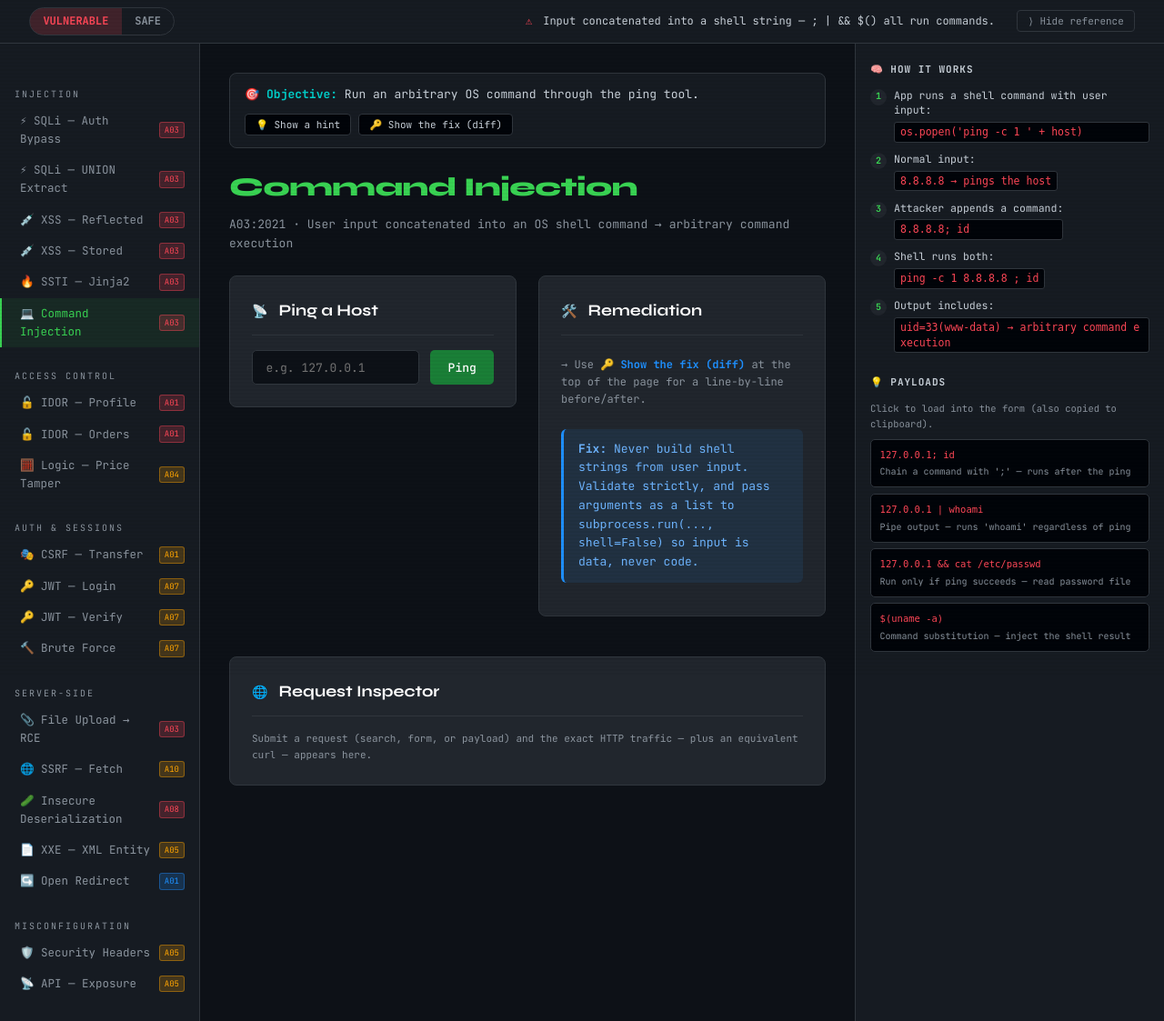
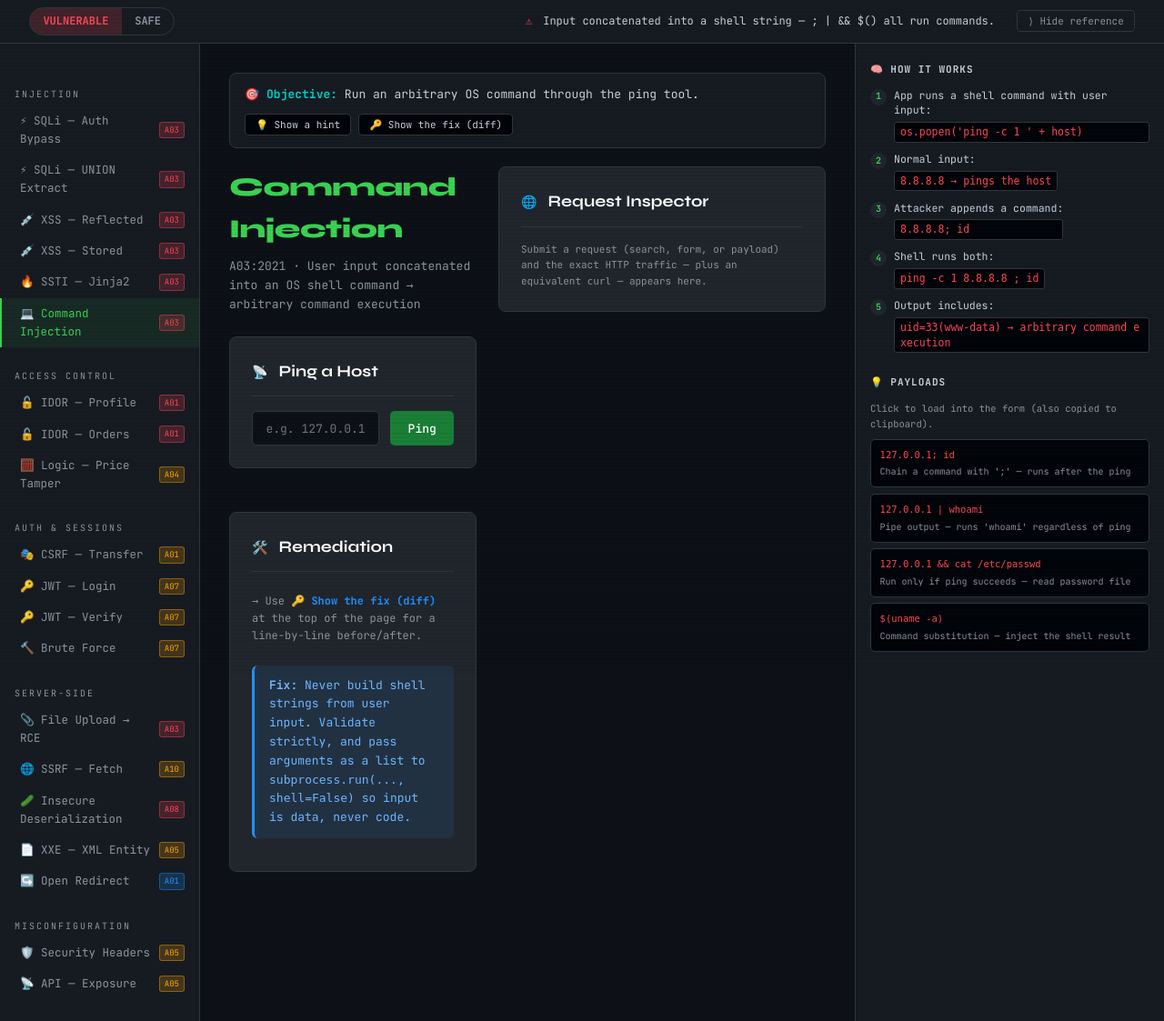
Before and after one commit to Cybevion/vulnhub, a Flask app: page /cmdi in a window 1280 px wide. Shown: the part 56-1179 px from the top of the page at 91% size. Run offline with Flask 3, Linux system fonts and the light colour scheme; parts of the project's set-up code (start-up, migrations or seed data) failed here and were passed over.

Commit message:
UI: place Request Inspector to the right of the form (main content)
Wrap the module content and the Request Inspector in a two-column grid
(.main-split): the module's form/output on the left, the inspector card
directly to its right — not full-width below and not in the reference sidebar.

- the module's own internal .split stacks to one column so the inspector has
  room; the inspector is sticky as you scroll
- collapses to a single column below ~1200px
- reference sidebar (How it works + Payloads) still sits on the far right
- no per-template changes needed

Co-Authored-By: Claude Opus 4.8 <noreply@anthropic.com>

```diff
--- a/templates/base.html
+++ b/templates/base.html
@@ -349,6 +349,11 @@ nav {
 /* ── SPLIT PANE ── */
 .split { display: grid; grid-template-columns: 1fr 1fr; gap: 1.5rem; }
 
+/* ── MAIN split: module content (left) + Request Inspector (right) ── */
+.main-split { display: grid; grid-template-columns: minmax(0, 1fr) 360px; gap: 1.5rem; align-items: start; }
+.main-split .split { grid-template-columns: 1fr; }  /* stack the module's own split so the inspector has room */
+.ms-inspect { position: sticky; top: 110px; }
+
 /* ── RIGHT SIDEBAR (module reference: how-it-works + request inspector) ── */
 .layout.has-right { grid-template-columns: 220px minmax(0, 1fr) 340px; }
 .rightbar { background: var(--bg2); border-left: 1px solid var(--border); padding: 1.25rem 1rem; overflow-y: auto; }
@@ -371,6 +376,10 @@ nav {
 .rb-tog:hover { color: var(--cyan); border-color: var(--cyan); }
 
 /* ── RESP ── */
+@media (max-width: 1200px) {
+  .main-split { grid-template-columns: 1fr; }
+  .ms-inspect { position: static; }
+}
 @media (max-width: 1024px) {
   .layout.has-right { grid-template-columns: 220px 1fr; }
   .rightbar { grid-column: 1 / -1; border-left: none; border-top: 1px solid var(--border); }
@@ -561,10 +570,14 @@ nav {
     </div>
     {% endif %}
 
+    <div class="{% if current_module_id %}main-split{% endif %}">
+      <div class="ms-body">
         {% block content %}{% endblock %}
+      </div>
 
       {% if current_module_id %}
-    <div class="card" style="margin-top:1.25rem;">
+      <aside class="ms-inspect">
+        <div class="card">
           <div class="card-header"><span>🌐</span><span class="card-title">Request Inspector</span></div>
           {% if request.method == 'POST' or request.query_string %}
           <div style="font-size:11px;color:var(--gray);margin-bottom:0.6rem;">The exact request the browser just sent — the raw traffic behind this page.</div>
@@ -585,7 +598,9 @@ Content-Type: application/x-www-form-urlencoded
           <div style="font-size:11px;color:var(--gray);">Submit a request (search, form, or payload) and the exact HTTP traffic — plus an equivalent <code>curl</code> — appears here.</div>
           {% endif %}
         </div>
+      </aside>
       {% endif %}
+    </div>
   </main>
 
   {% if current_module_id %}
```
Lines whose indentation alone changed are shown as unchanged.
